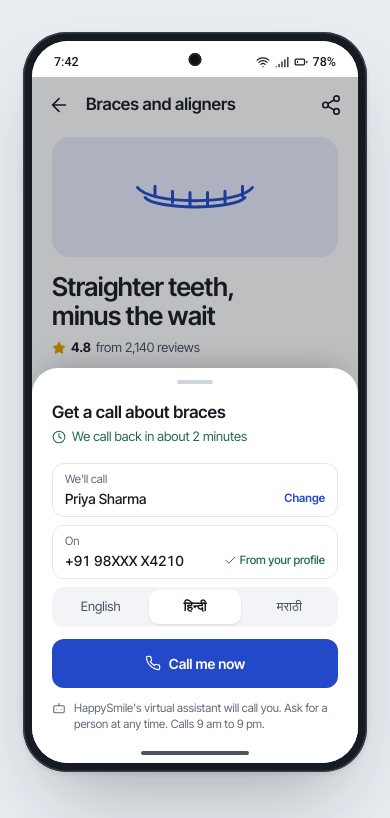
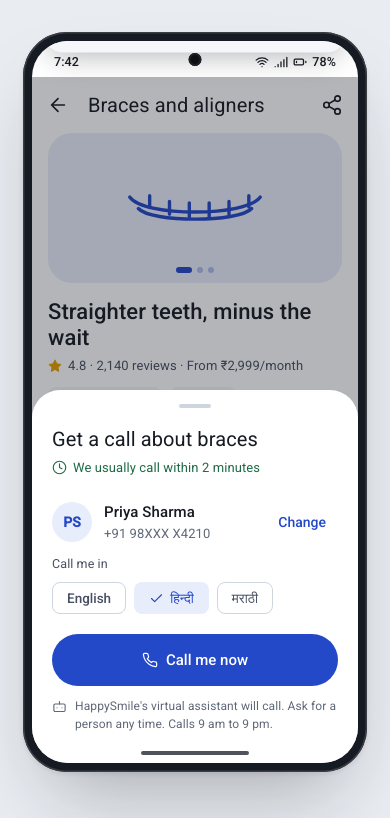
Before and after one commit to roomslabdesigns-collab/happysmile-voice-mockup, a plain HTML site: page index.html in a window 390 px wide. Shown: the top 818 px of the page. Drawn offline with Linux system fonts and the light colour scheme.

Commit message:
Phone: native Material 3 Android app screen with heads-up call notification

```diff
--- a/index.html
+++ b/index.html
@@ -53,86 +53,86 @@ button:disabled{opacity:.45;cursor:not-allowed}
 main{display:grid;grid-template-columns:minmax(0,1fr);gap:var(--space-12);padding:var(--space-8) var(--space-4) var(--space-12);justify-items:center}
 @media (min-width:1180px){main{grid-template-columns:344px minmax(0,1fr);align-items:start;padding:var(--space-12);gap:var(--space-12);max-width:1600px;margin:0 auto}.phone{position:sticky;top:var(--space-12)}}
 
-/* ================= MOCKUP 1: Android phone ================= */
+/* ================= MOCKUP 1: native Android app (Material 3) ================= */
 .phone{position:relative;width:min(344px,100%);height:740px;background:var(--color-device);border-radius:44px;padding:9px;box-shadow:var(--shadow-device),inset 0 0 0 1.5px #3a3d43}
 @media (min-width:400px){.phone::before,.phone::after{content:""}}
 .phone::before,.phone::after{position:absolute;right:-3px;width:3px;border-radius:0 2px 2px 0;background:#2c2f34}
 .phone::before{top:150px;height:58px}
 .phone::after{top:232px;height:96px}
-.screen{position:relative;height:100%;border-radius:36px;overflow:hidden;background:var(--color-surface);font-family:Roboto,system-ui,sans-serif}
-.punch{position:absolute;top:12px;left:50%;transform:translateX(-50%);width:13px;height:13px;border-radius:50%;background:#0c0d0f;z-index:3;box-shadow:inset 0 0 0 2px #1f2227}
-.abar{display:flex;justify-content:space-between;align-items:center;height:36px;padding:6px 22px 0;font-size:12.5px;font-weight:500;background:var(--color-surface)}
+.screen{position:relative;height:100%;border-radius:36px;overflow:hidden;background:var(--color-surface);font-family:Roboto,system-ui,sans-serif;letter-spacing:.1px}
+.punch{position:absolute;top:12px;left:50%;transform:translateX(-50%);width:13px;height:13px;border-radius:50%;background:#0c0d0f;z-index:6;box-shadow:inset 0 0 0 2px #1f2227}
+.abar{position:relative;z-index:5;display:flex;justify-content:space-between;align-items:center;height:36px;padding:6px 22px 0;font-size:12.5px;font-weight:500}
 .abar .r{display:flex;gap:5px;align-items:center}
 .abar .ico{width:14px;height:14px;stroke-width:2.2}
-.chrome{display:flex;align-items:center;gap:10px;padding:6px 12px 8px;background:var(--color-chrome-bar)}
-.chrome .home{width:18px;height:18px;color:#5f6368}
-.omni{flex:1;display:flex;align-items:center;gap:6px;background:#fff;border-radius:999px;padding:7px 12px;font-size:13px;color:#202124;min-width:0}
-.omni .ico{width:13px;height:13px;color:#5f6368}
-.omni span{white-space:nowrap;overflow:hidden;text-overflow:ellipsis}
-.tabs{width:18px;height:18px;border:2px solid #5f6368;border-radius:4px;font-size:9.5px;font-weight:700;display:grid;place-items:center;color:#5f6368}
-.kebab{display:grid;gap:2.5px}
-.kebab i{width:3.5px;height:3.5px;border-radius:50%;background:#5f6368}
 
-.page{position:absolute;top:36px;left:0;right:0;bottom:0;overflow:hidden;font-family:"Inter Tight",system-ui,sans-serif}
-.appbar{display:flex;align-items:center;gap:var(--space-4);height:56px;padding:0 var(--space-4);font-size:var(--text-lg);font-weight:600}
-.appbar span{flex:1}
-.appbar .ico{width:22px;height:22px}
-.banner{height:120px;border-radius:var(--radius-lg);background:var(--color-primary-soft);color:var(--color-primary);display:grid;place-items:center;margin:var(--space-1) 0 var(--space-4)}
-.banner svg{width:150px}
-.tabbar{position:absolute;left:0;right:0;bottom:0;height:72px;display:grid;grid-template-columns:repeat(4,1fr);border-top:1px solid var(--color-border-subtle);background:var(--color-surface);padding-bottom:14px}
-.tabbar span{display:grid;justify-items:center;align-content:center;gap:2px;font-size:var(--text-xs);color:var(--color-text-tertiary)}
-.tabbar span.on{color:var(--color-primary);font-weight:600}
-.tabbar .ico{width:20px;height:20px}
-.link.sm{font-size:var(--text-xs);padding:0}
-.site{padding:0 var(--space-5);font-family:"Inter Tight",system-ui,sans-serif}
-.shead{display:flex;align-items:center;justify-content:space-between;height:52px;border-bottom:1px solid var(--color-border-subtle);margin:0 calc(var(--space-5)*-1);padding:0 var(--space-5)}
+.page{position:absolute;top:36px;left:0;right:0;bottom:0;overflow:hidden}
+.topbar{display:flex;align-items:center;gap:var(--space-2);height:56px;padding:0 var(--space-1)}
+.topbar .ib{width:44px;height:44px;display:grid;place-items:center;border-radius:50%}
+.topbar .ib .ico{width:22px;height:22px}
+.topbar h1{flex:1;margin:0;font-size:20px;font-weight:400;font-family:Roboto,system-ui,sans-serif}
+.hero-img{margin:0 var(--space-4);height:150px;border-radius:24px;background:var(--color-primary-soft);color:var(--color-primary);position:relative;display:grid;place-items:center;overflow:hidden}
+.hero-img svg{width:170px}
+.hero-img .pager{position:absolute;bottom:10px;left:50%;transform:translateX(-50%);display:flex;gap:5px}
+.hero-img .pager i{width:6px;height:6px;border-radius:50%;background:var(--color-primary);opacity:.3}
+.hero-img .pager i:first-child{opacity:1;width:16px;border-radius:3px}
+.body{padding:var(--space-4)}
+.body h2{margin:0 0 4px;font-size:22px;font-weight:500;line-height:1.2;font-family:Roboto,system-ui,sans-serif}
+.meta{display:flex;align-items:center;gap:6px;font-size:13px;color:var(--color-text-secondary)}
+.meta .ico{width:14px;height:14px;fill:#e2a100;stroke:#e2a100}
+.assist{display:flex;gap:var(--space-2);margin:var(--space-3) 0}
+.assist span{display:inline-flex;align-items:center;gap:5px;height:32px;padding:0 12px;border-radius:8px;background:var(--color-surface-sunken);font-size:12.5px;font-weight:500}
+.assist .ico{width:15px;height:15px}
+.listrow{display:flex;align-items:center;gap:var(--space-3);padding:10px 0;border-top:1px solid var(--color-border-subtle);font-size:14px}
+.listrow .lead-ico{width:40px;height:40px;border-radius:50%;background:var(--color-surface-sunken);display:grid;place-items:center;flex:none}
+.listrow small{display:block;color:var(--color-text-tertiary);font-size:12.5px}
+
+.scrim{position:absolute;inset:0;background:rgba(22,26,34,.32);z-index:2}
+.sheet{position:absolute;left:0;right:0;bottom:0;z-index:3;background:var(--color-surface);border-radius:28px 28px 0 0;padding:var(--space-2) var(--space-5) 30px}
+.grab{width:32px;height:4px;border-radius:2px;background:var(--color-border-strong);margin:6px auto var(--space-4)}
+.sheet h3{margin:0;font-size:20px;font-weight:400;font-family:Roboto,system-ui,sans-serif}
+.eta{display:flex;align-items:center;gap:6px;font-size:13px;color:var(--color-success);margin:4px 0 var(--space-4)}
+.eta .ico{width:15px;height:15px}
+.me-row{display:flex;align-items:center;gap:var(--space-3);padding:var(--space-2) 0 var(--space-3)}
+.me-row .av{width:40px;height:40px;font-size:14px}
+.me-row div{flex:1;min-width:0}
+.me-row b{display:block;font-weight:500;font-size:15px}
+.me-row small{display:block;color:var(--color-text-tertiary);font-size:13px;white-space:nowrap}
+.tbtn-m{border:0;background:none;color:var(--color-primary);font-weight:500;font-size:14px;padding:10px 12px;border-radius:20px}
+.tbtn-m:hover{background:var(--color-primary-soft)}
+.tbtn-m:active{background:#d6dff8}
+.lbl{font-size:12.5px;color:var(--color-text-secondary);margin:0 0 var(--space-2)}
+.lang{display:flex;gap:var(--space-2);margin-bottom:var(--space-5)}
+.lang button{height:32px;padding:0 14px;border-radius:8px;border:1px solid var(--color-border-strong);background:var(--color-surface);font-size:13.5px;font-weight:500;color:var(--color-text-secondary);display:inline-flex;align-items:center;gap:6px}
+.lang button:hover{background:var(--color-surface-sunken)}
+.lang button[aria-pressed="true"]{background:var(--color-primary-soft);border-color:transparent;color:var(--color-primary)}
+.lang button .ico{width:15px;height:15px;display:none}
+.lang button[aria-pressed="true"] .ico{display:block}
+.cta{width:100%;height:52px;border:0;border-radius:26px;background:var(--color-primary);color:var(--color-on-primary);font-weight:500;font-size:15px;display:flex;justify-content:center;align-items:center;gap:var(--space-2)}
+.cta:hover{background:var(--color-primary-hover)}
+.cta:active{background:var(--color-primary-press)}
+.consent{display:flex;gap:var(--space-2);font-size:12px;color:var(--color-text-tertiary);margin:var(--space-3) 0 0;line-height:1.45}
+.consent .ico{width:15px;height:15px;margin-top:1px}
+
+.done .ring{width:48px;height:48px;border-radius:50%;background:var(--color-success-soft);color:var(--color-success);display:grid;place-items:center;margin-bottom:var(--space-3)}
+.done .ring .ico{width:22px;height:22px}
+.done p{margin:6px 0 var(--space-4);font-size:14px;color:var(--color-text-secondary)}
+.cta.tonal{background:var(--color-primary-soft);color:var(--color-primary)}
+.cta.tonal:hover{background:#dbe3f8}
+.cta.tonal:active{background:#cdd8f6}
+
+.heads{position:absolute;top:44px;left:10px;right:10px;z-index:7;background:#f6f7fb;border-radius:22px;padding:12px 14px;box-shadow:0 10px 30px -8px rgba(22,26,34,.35);display:grid;grid-template-columns:auto 1fr auto;gap:10px;align-items:center;transform:translateY(-140%);transition:transform 260ms ease-out}
+.heads.show{transform:none}
+.heads .happ{width:28px;height:28px;border-radius:8px;background:var(--color-primary);display:grid;place-items:center}
+.heads .happ svg{width:16px;height:16px;stroke:#fff;fill:none;stroke-width:2.2;stroke-linecap:round}
+.heads b{display:block;font-size:13.5px;font-weight:500}
+.heads small{display:block;font-size:12.5px;color:var(--color-text-secondary)}
+.heads time{font-size:11.5px;color:var(--color-text-tertiary);align-self:start}
+.gesture{position:absolute;bottom:8px;left:50%;transform:translateX(-50%);width:108px;height:4px;border-radius:2px;background:var(--color-device);opacity:.75;z-index:4}
+
+/* ================= MOCKUP 2: laptop ================= */
 .logo{display:flex;align-items:center;gap:var(--space-2);font-weight:600}
 .logo i{width:24px;height:24px;border-radius:7px;background:var(--color-primary);display:grid;place-items:center}
 .logo i svg{width:14px;height:14px;stroke:#fff;fill:none;stroke-width:2.2;stroke-linecap:round}
-.shead .ico{width:20px;height:20px}
-.crumbs{font-size:var(--text-xs);color:var(--color-text-tertiary);margin:var(--space-4) 0 var(--space-2)}
-.site h1{font-size:26px;line-height:1.1;letter-spacing:-.02em;margin:0 0 var(--space-2);font-weight:600;max-width:13ch}
-.rating{display:flex;align-items:center;gap:5px;font-size:var(--text-sm);color:var(--color-text-secondary)}
-.rating .ico{width:14px;height:14px;fill:#e2a100;stroke:#e2a100}
-.rating b{color:var(--color-text-primary)}
-.price{display:inline-flex;gap:6px;align-items:baseline;margin-top:var(--space-2);font-size:var(--text-sm);color:var(--color-text-secondary)}
-.price b{font-size:var(--text-base);color:var(--color-text-primary)}
-
-.scrim{position:absolute;inset:0;background:rgba(22,26,34,.28)}
-.sheet{position:absolute;left:0;right:0;bottom:0;background:var(--color-surface);border-radius:26px 26px 0 0;padding:var(--space-3) var(--space-5) 30px;font-family:"Inter Tight",system-ui,sans-serif;box-shadow:0 -12px 32px -16px rgba(22,26,34,.35)}
-.grab{width:36px;height:4px;border-radius:2px;background:var(--color-border-strong);margin:0 auto var(--space-4)}
-.sheet h2{font-size:var(--text-lg);margin:0;font-weight:600}
-.eta{display:flex;align-items:center;gap:6px;font-size:var(--text-sm);color:var(--color-success);margin:2px 0 var(--space-4)}
-.eta .ico{width:14px;height:14px}
-.fld{border:1px solid var(--color-border-subtle);border-radius:var(--radius-md);padding:7px 12px;margin-bottom:var(--space-2)}
-.fld small{display:block;font-size:var(--text-xs);color:var(--color-text-tertiary)}
-.fld span{display:flex;justify-content:space-between;align-items:center;font-weight:500}
-.fld em{font-style:normal;font-size:var(--text-xs);color:var(--color-success);display:flex;align-items:center;gap:3px}
-.fld em .ico{width:13px;height:13px}
-.lang{display:grid;grid-template-columns:repeat(3,1fr);gap:3px;background:var(--color-surface-sunken);border-radius:var(--radius-md);padding:3px;margin:var(--space-1) 0 var(--space-3)}
-.lang button{border:0;background:none;border-radius:9px;padding:7px 0;font-size:var(--text-sm);color:var(--color-text-secondary)}
-.lang button:hover{color:var(--color-text-primary)}
-.lang button[aria-pressed="true"]{background:var(--color-surface);color:var(--color-text-primary);font-weight:600;box-shadow:0 1px 2px rgba(22,26,34,.12)}
-.cta{width:100%;border:0;border-radius:var(--radius-md);padding:14px;background:var(--color-primary);color:var(--color-on-primary);font-weight:600;display:flex;justify-content:center;align-items:center;gap:var(--space-2)}
-.cta:hover{background:var(--color-primary-hover)}
-.cta:active{background:var(--color-primary-press)}
-.consent{display:flex;gap:var(--space-2);font-size:var(--text-xs);color:var(--color-text-tertiary);margin:var(--space-3) 0 0;line-height:1.45}
-.consent .ico{width:14px;height:14px;margin-top:1px}
-.done{text-align:left}
-.ring{width:52px;height:52px;border-radius:50%;background:var(--color-success-soft);color:var(--color-success);display:grid;place-items:center;margin-bottom:var(--space-3)}
-.ring .ico{width:24px;height:24px}
-.done p{margin:0 0 var(--space-3);font-size:var(--text-sm);color:var(--color-text-secondary)}
-.caller{display:flex;gap:var(--space-3);align-items:center;border:1px solid var(--color-border-subtle);border-radius:var(--radius-md);padding:10px 12px;margin-bottom:var(--space-3)}
-.caller>span:nth-child(2){min-width:0}
-.caller b{display:block;font-size:var(--text-sm);white-space:nowrap}
-.caller small{font-size:var(--text-xs);color:var(--color-text-tertiary);white-space:nowrap}
-.caller .ok{margin-left:auto;font-size:var(--text-xs);color:var(--color-success);display:flex;gap:3px;align-items:center;font-weight:600}
-.caller .ok .ico{width:13px;height:13px}
-.link{border:0;background:none;color:var(--color-primary);font-weight:600;font-size:var(--text-sm);padding:6px 0}
-.link:hover{color:var(--color-primary-hover);text-decoration:underline}
-.gesture{position:absolute;bottom:8px;left:50%;transform:translateX(-50%);width:108px;height:4px;border-radius:2px;background:var(--color-device);opacity:.75;z-index:4}
-
-/* ================= MOCKUP 2: laptop ================= */
 .laptop{width:100%;max-width:1180px;min-width:0}
 .lid{margin:0 3%;background:var(--color-device);border-radius:20px 20px 0 0;padding:14px 14px 0;box-shadow:var(--shadow-device)}
 .cam{width:6px;height:6px;border-radius:50%;background:#2a2f37;margin:-6px auto 8px}
@@ -374,44 +374,44 @@ td.dim{color:var(--color-text-tertiary)}
 </svg>
 
 <main>
-  <!-- ============ MOCKUP 1: Android + Chrome ============ -->
-  <div class="phone" role="group" aria-label="Mockup 1: the HappySmile app on a patient's Android phone at the moment they ask for a call">
+  <!-- ============ MOCKUP 1: HappySmile Android app ============ -->
+  <div class="phone" role="group" aria-label="Mockup 1: the HappySmile Android app at the moment a patient asks for a call">
     <div class="screen">
       <div class="punch"></div>
       <div class="abar"><span class="num">7:42</span><span class="r"><svg class="ico"><use href="#i-wifi"/></svg><svg class="ico"><use href="#i-signal"/></svg><svg class="ico"><use href="#i-battery"/></svg><span class="num">78%</span></span></div>
+      <div class="heads" id="heads" aria-hidden="true"><span class="happ"><svg><use href="#i-smile"/></svg></span><span><b>HappySmile</b><small>Calling you now from +91 22 4XXX 1100</small></span><time>now</time></div>
+
       <div class="page">
-      <div class="appbar"><svg class="ico"><use href="#i-back"/></svg><span>Braces and aligners</span><svg class="ico"><use href="#i-share"/></svg></div>
-      <div class="site">
-        <div class="banner" aria-hidden="true"><svg viewBox="0 0 120 60" fill="none" stroke="currentColor" stroke-width="2.4" stroke-linecap="round"><path d="M14 22c10 14 82 14 92 0"/><path d="M20 30c9 10 71 10 80 0"/><path d="M28 21v8M42 25v9M56 26v10M70 26v10M84 25v9M98 21v8"/></svg></div>
-        <h1>Straighter teeth, minus the wait</h1>
-        <div class="rating"><svg class="ico"><use href="#i-star"/></svg><b>4.8</b>from 2,140 reviews</div>
-        <div class="price">From <b>₹2,999/month</b> with EMI</div>
+        <div class="topbar"><span class="ib"><svg class="ico"><use href="#i-back"/></svg></span><h1>Braces and aligners</h1><span class="ib"><svg class="ico"><use href="#i-share"/></svg></span></div>
+        <div class="hero-img" aria-hidden="true"><svg viewBox="0 0 120 60" fill="none" stroke="currentColor" stroke-width="2.4" stroke-linecap="round"><path d="M14 22c10 14 82 14 92 0"/><path d="M20 30c9 10 71 10 80 0"/><path d="M28 21v8M42 25v9M56 26v10M70 26v10M84 25v9M98 21v8"/></svg><span class="pager"><i></i><i></i><i></i></span></div>
+        <div class="body">
+          <h2>Straighter teeth, minus the wait</h2>
+          <div class="meta"><svg class="ico"><use href="#i-star"/></svg>4.8 · 2,140 reviews · From ₹2,999/month</div>
+          <div class="assist"><span><svg class="ico"><use href="#i-check"/></svg>Free consult</span><span><svg class="ico"><use href="#i-rupee"/></svg>EMI</span></div>
+          <div class="listrow"><span class="lead-ico"><svg class="ico"><use href="#i-home"/></svg></span><span>Andheri West clinic<small>1.8 km · Open till 9 pm</small></span></div>
         </div>
-      <nav class="tabbar" aria-hidden="true"><span class="on"><svg class="ico"><use href="#i-home"/></svg>Home</span><span><svg class="ico"><use href="#i-cal"/></svg>Visits</span><span><svg class="ico"><use href="#i-msg"/></svg>Chat</span><span><svg class="ico"><use href="#i-user"/></svg>Profile</span></nav>
         <div class="scrim"></div>
 
-      <div class="sheet" id="sheet">
+        <div class="sheet" role="dialog" aria-label="Request a call">
           <div class="grab"></div>
           <div id="ask">
-          <h2>Get a call about braces</h2>
-          <p class="eta"><svg class="ico"><use href="#i-clock"/></svg>We call back in about 2 minutes</p>
-          <div class="fld"><small>We'll call</small><span>Priya Sharma <button type="button" class="link sm" data-phone-toast>Change</button></span></div>
-          <div class="fld"><small>On</small><span class="num">+91 98XXX X4210 <em><svg class="ico"><use href="#i-check"/></svg>From your profile</em></span></div>
+            <h3>Get a call about braces</h3>
+            <p class="eta"><svg class="ico"><use href="#i-clock"/></svg>We usually call within 2 minutes</p>
+            <div class="me-row"><span class="av">PS</span><div><b>Priya Sharma</b><small class="num">+91 98XXX X4210</small></div><button type="button" class="tbtn-m" data-phone-toast>Change</button></div>
+            <p class="lbl">Call me in</p>
             <div class="lang" role="group" aria-label="Call language">
-            <button type="button" aria-pressed="false">English</button>
-            <button type="button" aria-pressed="true">हिन्दी</button>
-            <button type="button" aria-pressed="false">मराठी</button>
+              <button type="button" aria-pressed="false"><svg class="ico"><use href="#i-check"/></svg>English</button>
+              <button type="button" aria-pressed="true"><svg class="ico"><use href="#i-check"/></svg>हिन्दी</button>
+              <button type="button" aria-pressed="false"><svg class="ico"><use href="#i-check"/></svg>मराठी</button>
             </div>
             <button class="cta" type="button" id="cta"><svg class="ico"><use href="#i-phone"/></svg>Call me now</button>
-          <p class="consent"><svg class="ico"><use href="#i-bot"/></svg><span>HappySmile's virtual assistant will call you. Ask for a person at any time. Calls 9 am to 9 pm.</span></p>
+            <p class="consent"><svg class="ico"><use href="#i-bot"/></svg><span>HappySmile's virtual assistant will call. Ask for a person any time. Calls 9 am to 9 pm.</span></p>
           </div>
           <div id="sent" class="done" hidden>
             <div class="ring"><svg class="ico"><use href="#i-ringing"/></svg></div>
-          <h2>Calling you now</h2>
-          <p>Keep your phone close. The call is in Hindi and starts with our assistant saying who it is.</p>
-          <div class="caller"><span class="av"><svg class="ico"><use href="#i-smile"/></svg></span><span><b>HappySmile Dental</b><small class="num">+91 22 4XXX 1100</small></span><span class="ok"><svg class="ico"><use href="#i-check"/></svg>Verified</span></div>
-          <p>Missed it? We will send a WhatsApp message with times you can book.</p>
-          <button class="link" type="button" id="undo">Call me later instead</button>
+            <h3>Calling you now</h3>
+            <p>Watch for <b>HappySmile, +91 22 4XXX 1100</b>. The assistant speaks Hindi and says who it is first. If you miss it, we will send times to book on WhatsApp.</p>
+            <button class="cta tonal" type="button" id="undo">Call me later instead</button>
           </div>
         </div>
       </div>
@@ -592,8 +592,9 @@ document.addEventListener('click',e=>{const b=e.target.closest('[data-toast]');i
 
 /* ---- phone ---- */
 $$('.lang button').forEach(b=>b.addEventListener('click',()=>$$('.lang button').forEach(x=>x.setAttribute('aria-pressed',x===b))));
-$('#cta').addEventListener('click',()=>{$('#ask').hidden=true;$('#sent').hidden=false;$('#undo').focus()});
-$('#undo').addEventListener('click',()=>{$('#sent').hidden=true;$('#ask').hidden=false;$('#cta').focus()});
+let ht;
+$('#cta').addEventListener('click',()=>{$('#ask').hidden=true;$('#sent').hidden=false;$('#undo').focus();clearTimeout(ht);ht=setTimeout(()=>$('#heads').classList.add('show'),400)});
+$('#undo').addEventListener('click',()=>{clearTimeout(ht);$('#heads').classList.remove('show');$('#sent').hidden=true;$('#ask').hidden=false;$('#cta').focus()});
 $('[data-phone-toast]').addEventListener('click',e=>{const b=e.currentTarget;b.textContent=b.textContent==='Change'?'Editing':'Change'});
 
 /* ---- navigation ---- */
```
Lines whose indentation alone changed are shown as unchanged.
